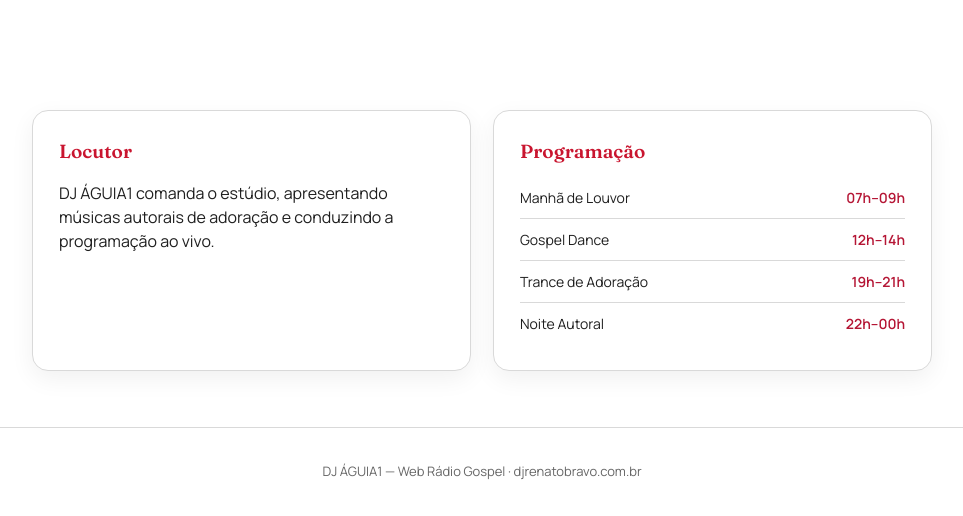
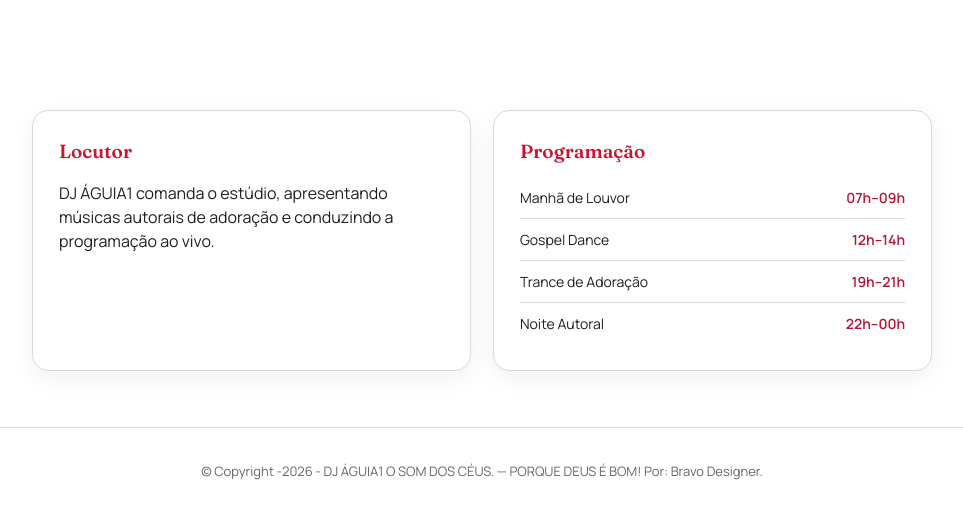
Before and after one commit to capaofeliz-cell/djaguia1, a Jekyll site: the page estudio-ao-vivo.html, which Jekyll copies as it is, in a window 1280 px wide. Shown: the part 1218-1734 px from the top of the page, without its empty margins (158-1121 px from the left). Built offline with Jekyll 4.4.1, drawn with Linux system fonts in a browser that asks for light colours; a script that is not in the unit is left out.

Commit message:
Update footer copyright information

```diff
--- a/estudio-ao-vivo.html
+++ b/estudio-ao-vivo.html
@@ -785,7 +785,7 @@ footer{
 
 <footer>
 
-  DJ ÁGUIA1 — Web Rádio Gospel · djrenatobravo.com.br
+  © Copyright -2026 - DJ ÁGUIA1 O SOM DOS CÉUS. —  PORQUE DEUS É BOM! Por: Bravo Designer.
 
 </footer>
 
```
